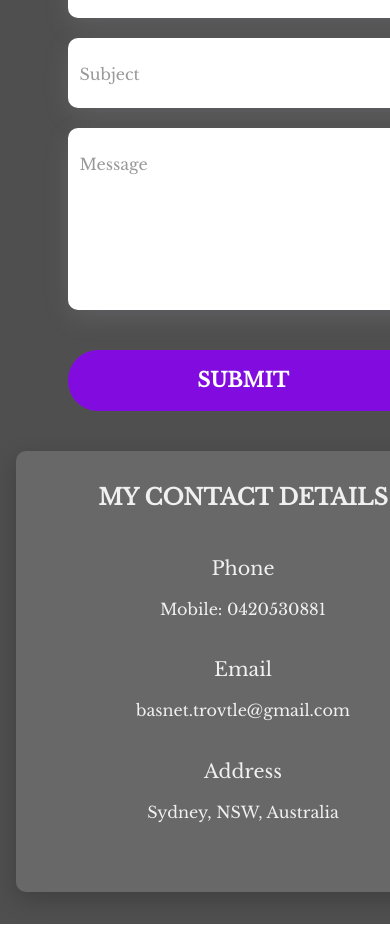
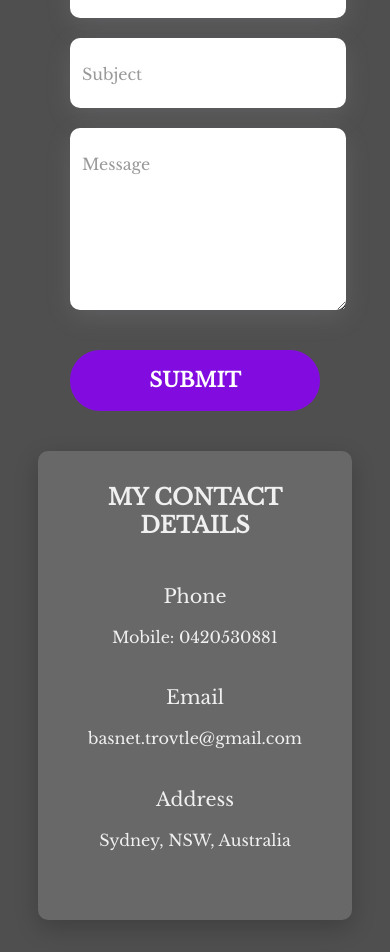
Before and after one commit to RioterTrov97/portfolio-site, a React (Create React App) app: page / in a window 390 px wide. Shown: the part 3620-4572 px from the top of the page. Before the commit the page ends 4544 px from the top, so only its background shows below. Built offline with nearby package versions, Linux system fonts and the light colour scheme.

Commit message:
Added toast notifications

```diff
--- a/src/Contact.css
+++ b/src/Contact.css
@@ -278,6 +278,31 @@
 	}
 }
 
+@media only screen and (max-width: 500px) {
+	.submitRight {
+		width: 95%;
+		max-width: 250px;
+		display: flex;
+		justify-content: center;
+		align-items: center;
+	}
+
+	.submitLeft {
+		width: 90%;
+		max-width: 250px;
+	}
+
+	#float-label input {
+		width: 100%;
+		max-width: 300px;
+	}
+
+	#float-label-textarea textarea {
+		width: 100%;
+		max-width: 300px;
+	}
+}
+
 .contactBlack {
 	background: rgb(80, 79, 79);
 }
```
